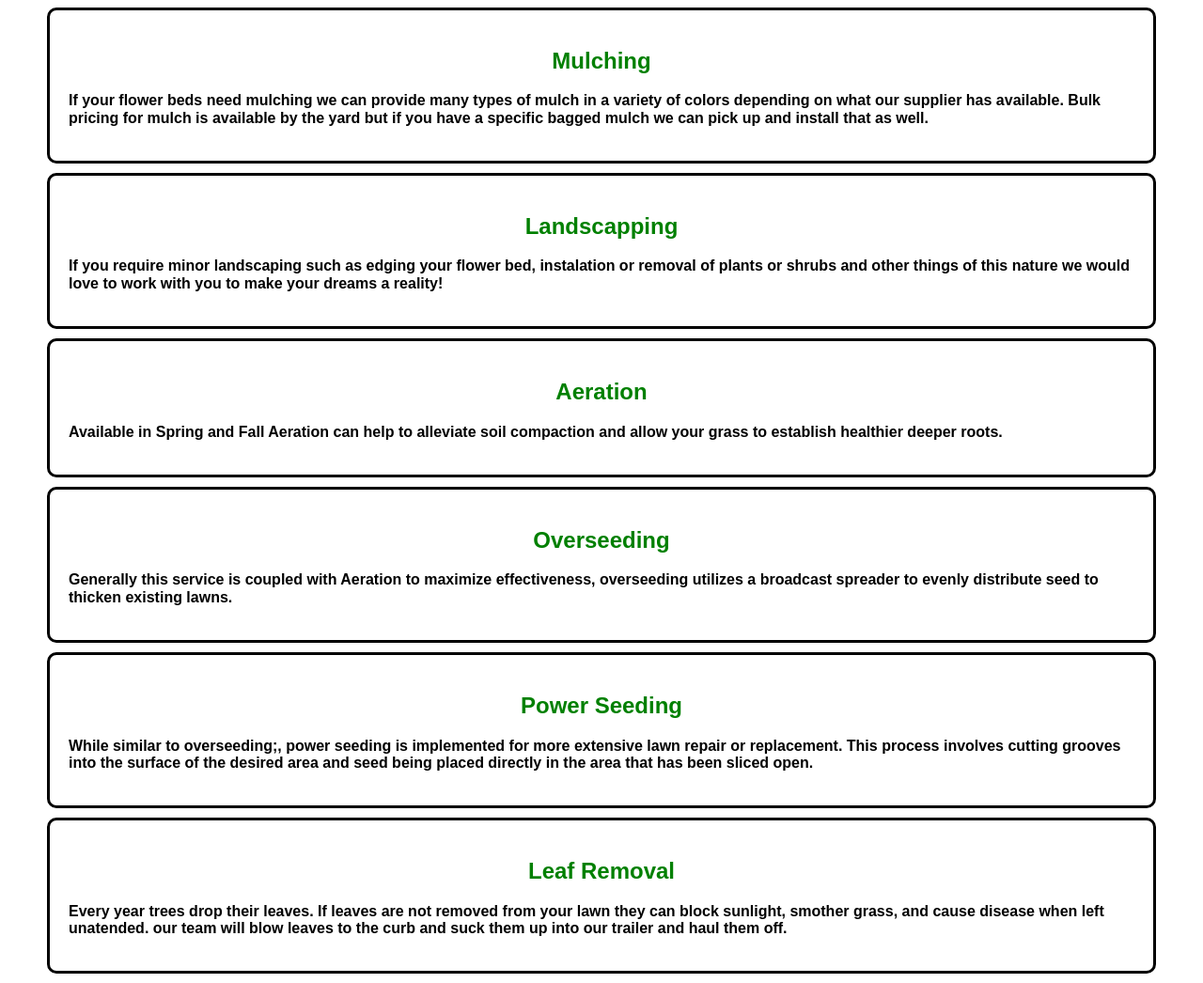
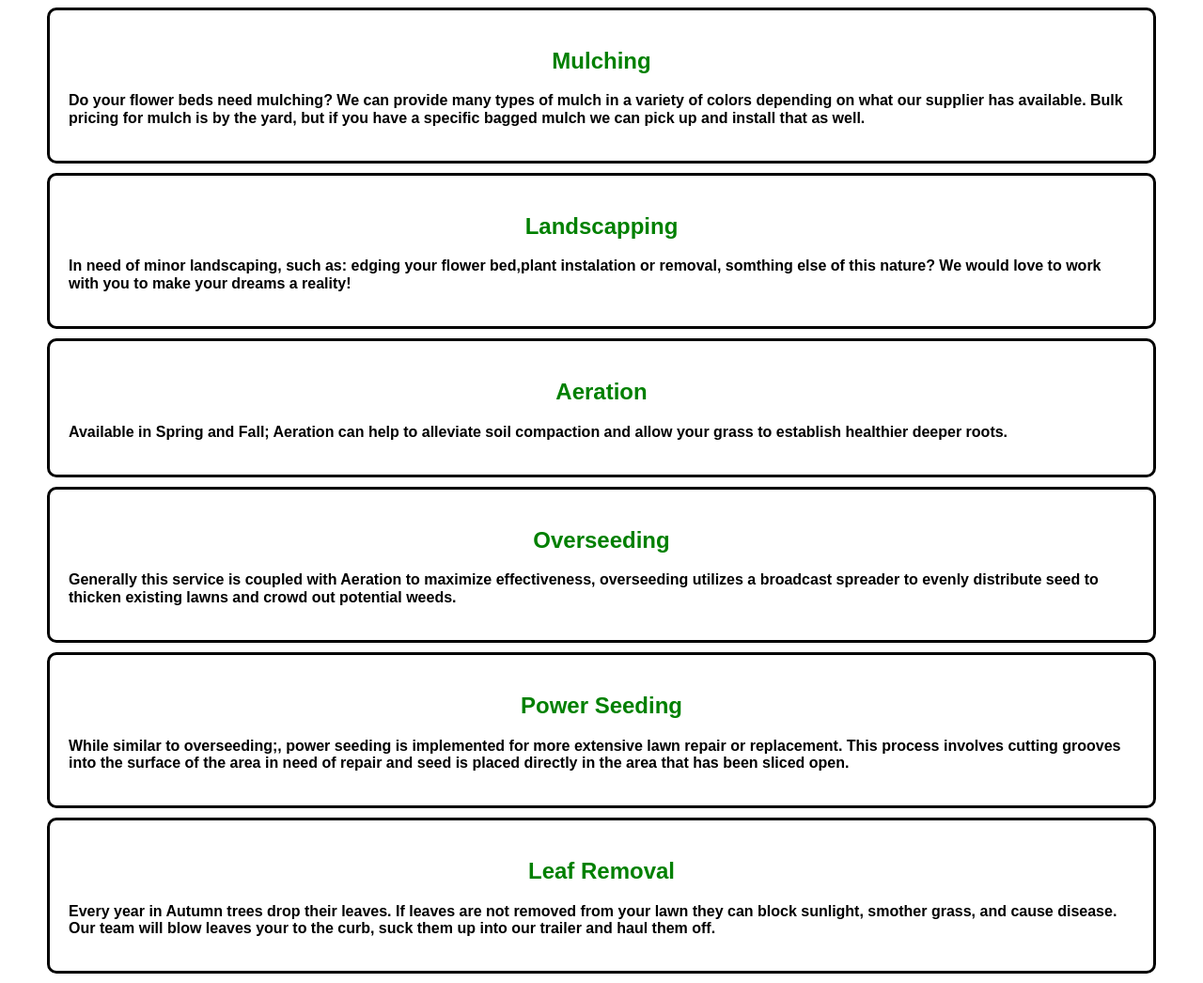
Before and after one commit to git4sage/Turf-Tailors, a plain HTML site: page pages/services.html in a window 1280 px wide. Shown: the part 817-1863 px from the top of the page at 94% size. Drawn offline with Linux system fonts and the light colour scheme.

Commit message:
minor adjustments and spellchecks

```diff
--- a/pages/services.html
+++ b/pages/services.html
@@ -69,7 +69,7 @@
   <div class="serveinfo">
     <h2 id="Mowing">Mowing</h2>
 
-      <p>Yards small or Large, we offer weekly mowing, price dependant upon size, access and difficulty.
+    <p>Yards large or small, we offer weekly mowing, price dependant upon size, access and difficulty.
         Mowing service includes trimming and blowing grass clippings.
         One time mowings also available. </p>
 
@@ -92,9 +92,9 @@
 
     <h2 id="Mulching">Mulching</h2>
 
-      <P>If your flower beds need mulching we can provide many types of mulch in a variety of
+    <P>Do your flower beds need mulching? We can provide many types of mulch in a variety of
       colors depending on what our supplier has available. Bulk pricing for mulch is
-        available by the yard but if you have a specific bagged mulch we can pick up and
+      by the yard, but if you have a specific bagged mulch we can pick up and
       install that as well.</P>
 
   </div>
@@ -103,8 +103,8 @@
 
     <h2 id="Landscaping">Landscapping</h2>
 
-      <p>If you require minor landscaping such as edging your flower bed, instalation or
-        removal of plants or shrubs and other things of this nature we would love to work
+    <p>In need of minor landscaping, such as: edging your flower bed,plant instalation or
+      removal, somthing else of this nature? We would love to work
       with you to make your dreams a reality! </p>
 
   </div>
@@ -113,7 +113,7 @@
 
     <h2 id="Aeration">Aeration</h2>
 
-      <p>Available in Spring and Fall Aeration can help to alleviate soil compaction and
+    <p>Available in Spring and Fall; Aeration can help to alleviate soil compaction and
       allow your grass to establish healthier deeper roots. </p>
 
   </div>
@@ -123,7 +123,7 @@
     <h2 id="Overseeding">Overseeding</h2>
 
     <p>Generally this service is coupled with Aeration to maximize effectiveness, overseeding utilizes a broadcast
-        spreader to evenly distribute seed to thicken existing lawns.</p>
+      spreader to evenly distribute seed to thicken existing lawns and crowd out potential weeds.</p>
 
   </div>
 
@@ -132,8 +132,8 @@
     <h2 id="Power Seeding">Power Seeding</h2>
 
     <p>While similar to overseeding;, power seeding is implemented for more extensive lawn repair
-        or replacement. This process involves cutting grooves into the surface of the desired area and
-        seed being placed directly in the area that has been sliced open.
+      or replacement. This process involves cutting grooves into the surface of the area in need of repair and
+      seed is placed directly in the area that has been sliced open.
     </p>
 
   </div>
@@ -142,9 +142,9 @@
 
     <h2 id="Leaf Removal">Leaf Removal</h2>
 
-      <p>Every year trees drop their leaves. If leaves are not removed from
-        your lawn they can block sunlight, smother grass, and cause disease when left unatended.
-        our team will blow leaves to the curb and suck them up into our trailer and haul them off.
+    <p>Every year in Autumn trees drop their leaves.  If leaves are not removed from
+      your lawn they can block sunlight, smother grass, and cause disease.
+      Our team will blow leaves your to the curb, suck them up into our trailer and haul them off.
     </p>
 
   </div>
```
Also changed, not shown: index.html (+4 -4 lines), pages/pictures.html (+2 -2 lines). Lines whose indentation alone changed are shown as unchanged.
